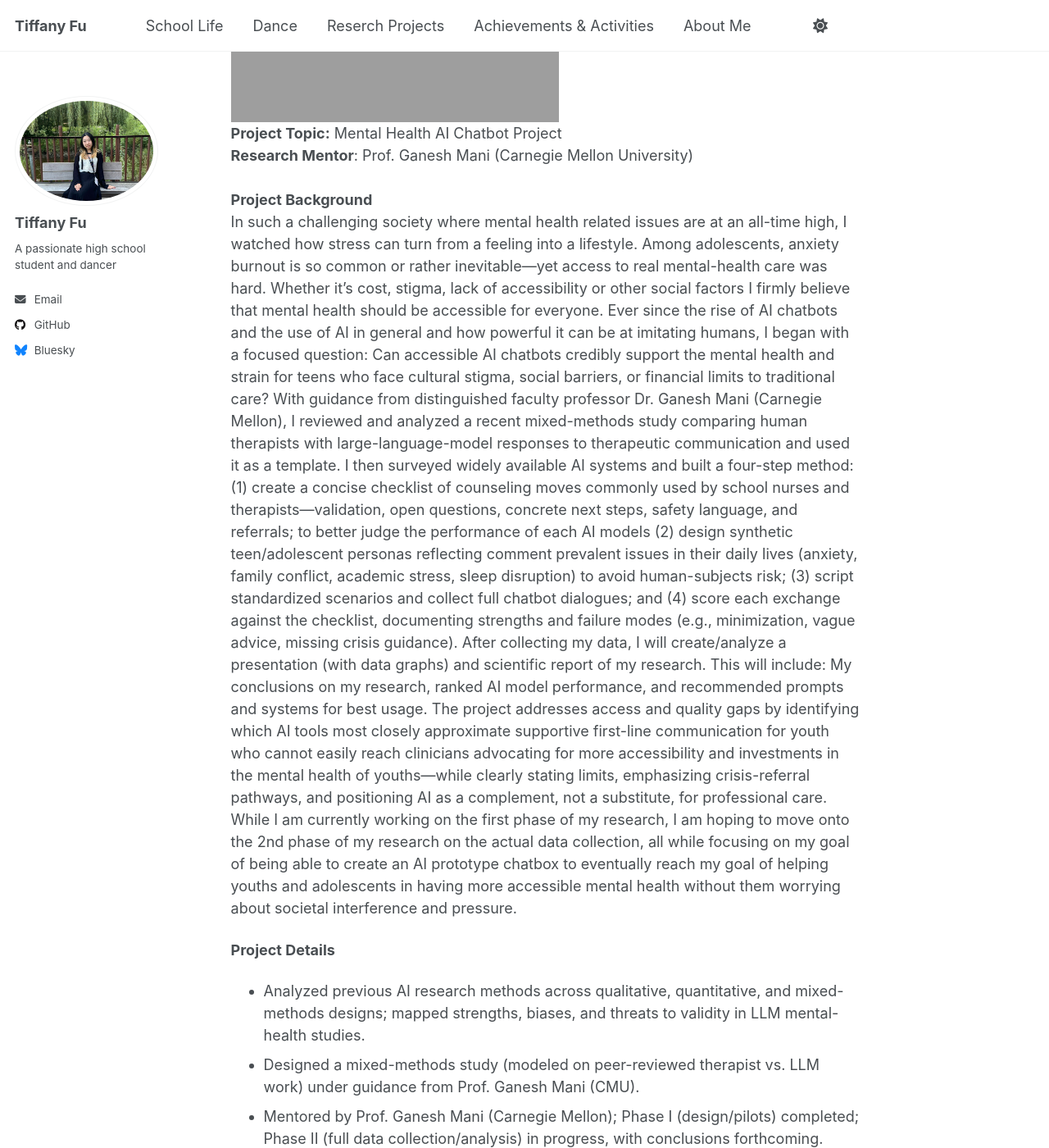
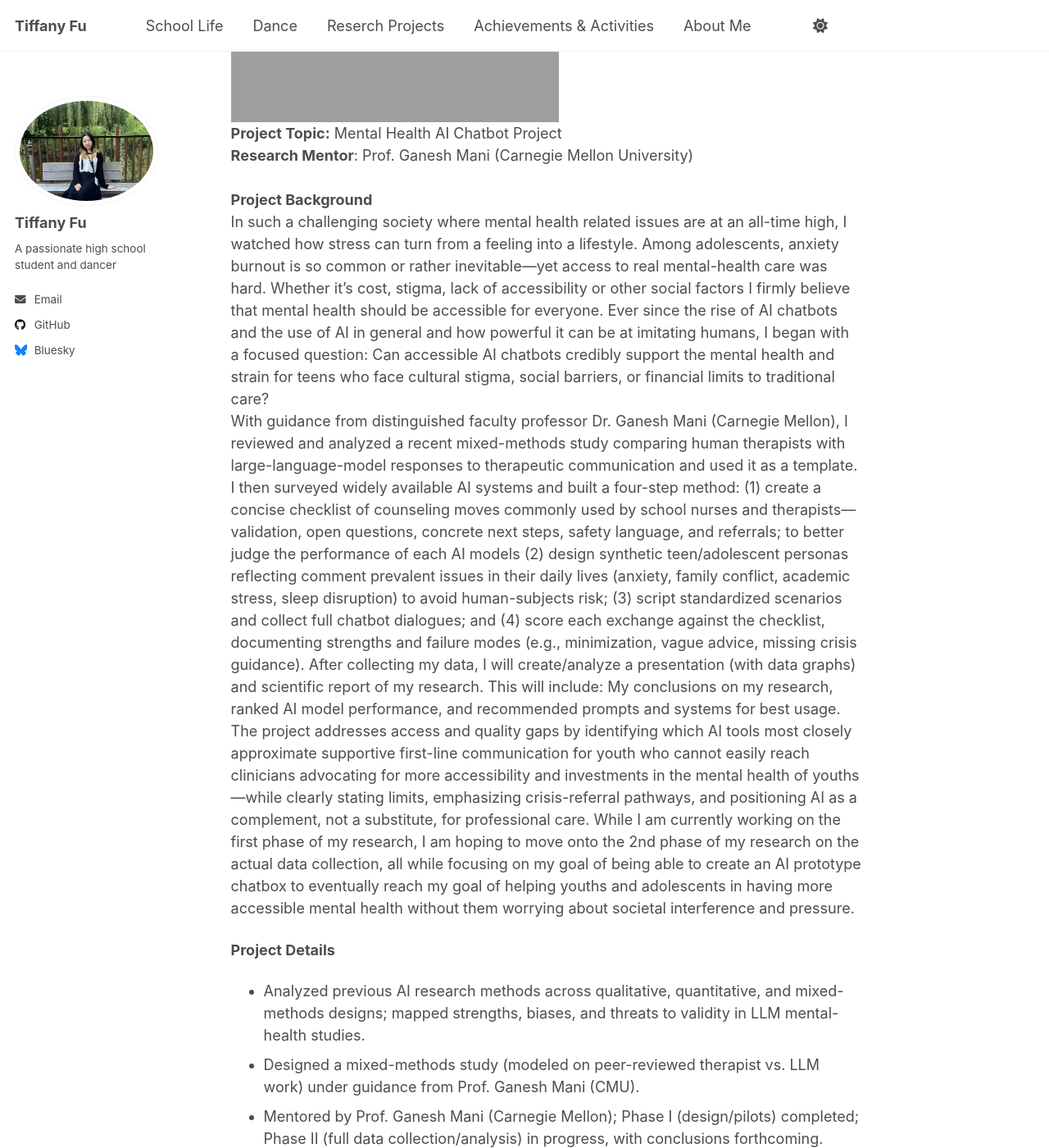
Before and after one commit to TiffanyJTFu/TiffanyFu, a Jekyll site: the page built from _teaching/04-MentalHealthAIChatbotProject.md, in a window 1280 px wide and 1400 px high, scrolled down 292 px. Shown: the whole window at 82% size. Built offline with Jekyll 4.4.1, drawn with Linux system fonts in a browser that asks for light colours; a script that is not in the unit is left out.

```diff
--- a/_teaching/04-MentalHealthAIChatbotProject.md
+++ b/_teaching/04-MentalHealthAIChatbotProject.md
@@ -9,7 +9,7 @@ permalink: /teaching/MentalHealthAIChatbotProject
 <br>**Research Mentor**: Prof. Ganesh Mani (Carnegie Mellon University)
 <br><br>**Project Background**
 <br>In such a challenging society where mental health related issues are at an all-time high, I watched how stress can turn from a feeling into a lifestyle. Among adolescents, anxiety burnout is so common or rather inevitable—yet access to real mental-health care was hard. Whether it's cost, stigma, lack of accessibility or other social factors I firmly believe that mental health should be accessible for everyone. Ever since the rise of AI chatbots and the use of AI in general and how powerful it can be at imitating humans, I began with a focused question: Can accessible AI chatbots credibly support the mental health and strain for teens who face cultural stigma, social barriers, or financial limits to traditional care?
-With guidance from distinguished faculty professor Dr. Ganesh Mani (Carnegie Mellon), I reviewed and analyzed a recent mixed-methods study comparing human therapists with large-language-model responses to therapeutic communication and used it as a template. I then surveyed widely available AI systems and built a four-step method: (1) create a concise checklist of counseling moves commonly used by school nurses and therapists—validation, open questions, concrete next steps, safety language, and referrals; to better judge the performance of each AI models (2) design synthetic teen/adolescent personas reflecting comment prevalent issues in their daily lives (anxiety, family conflict, academic stress, sleep disruption) to avoid human-subjects risk; (3) script standardized scenarios and collect full chatbot dialogues; and (4) score each exchange against the checklist, documenting strengths and failure modes (e.g., minimization, vague advice, missing crisis guidance).
+<br>With guidance from distinguished faculty professor Dr. Ganesh Mani (Carnegie Mellon), I reviewed and analyzed a recent mixed-methods study comparing human therapists with large-language-model responses to therapeutic communication and used it as a template. I then surveyed widely available AI systems and built a four-step method: (1) create a concise checklist of counseling moves commonly used by school nurses and therapists—validation, open questions, concrete next steps, safety language, and referrals; to better judge the performance of each AI models (2) design synthetic teen/adolescent personas reflecting comment prevalent issues in their daily lives (anxiety, family conflict, academic stress, sleep disruption) to avoid human-subjects risk; (3) script standardized scenarios and collect full chatbot dialogues; and (4) score each exchange against the checklist, documenting strengths and failure modes (e.g., minimization, vague advice, missing crisis guidance).
 After collecting my data, I will create/analyze a presentation (with data graphs) and scientific report of my research. This will include: My conclusions on my research, ranked AI model performance, and recommended prompts and systems for best usage. The project addresses access and quality gaps by identifying which AI tools most closely approximate supportive first-line communication for youth who cannot easily reach clinicians advocating for more accessibility and investments in the mental health of youths—while clearly stating limits, emphasizing crisis-referral pathways, and positioning AI as a complement, not a substitute, for professional care. While I am currently working on the first phase of my research, I am hoping to move onto the 2nd phase of my research on the actual data collection, all while focusing on my goal of being able to create an AI prototype chatbox to eventually reach my goal of helping youths and adolescents in having more accessible mental health without them worrying about societal interference and pressure.
 
 **Project Details**
```
